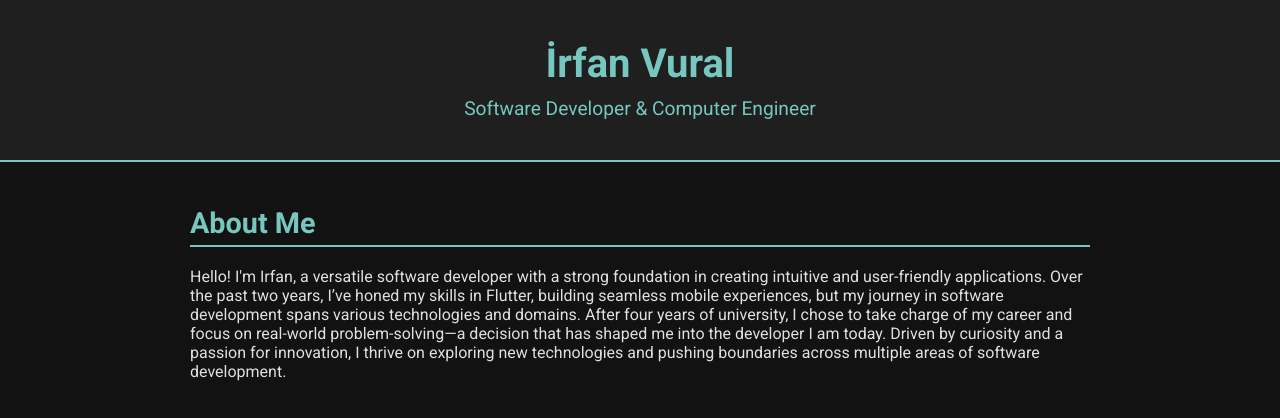
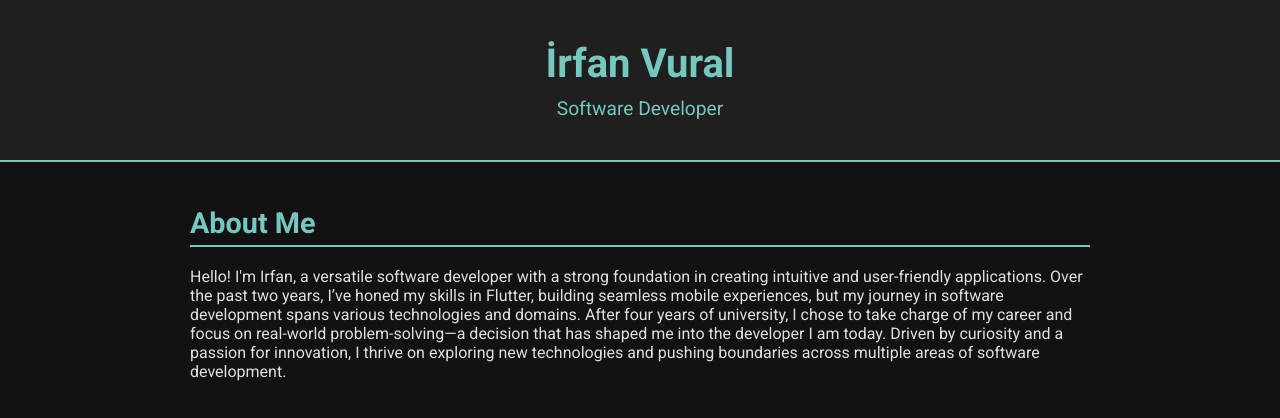
Before and after one commit to irfan-vural/irfan-vural.github.io, a plain HTML site: page index.html in a window 1280 px wide. Shown: the top 418 px of the page. Drawn offline with Linux system fonts and the light colour scheme.

Commit message:
title change

```diff
--- a/index.html
+++ b/index.html
@@ -10,7 +10,7 @@
 <body>
     <header>
         <h1>İrfan Vural</h1>
-        <p>Software Developer & Computer Engineer</p>
+        <p>Software Developer</p>
     </header>
     <main>
         <section>
```
